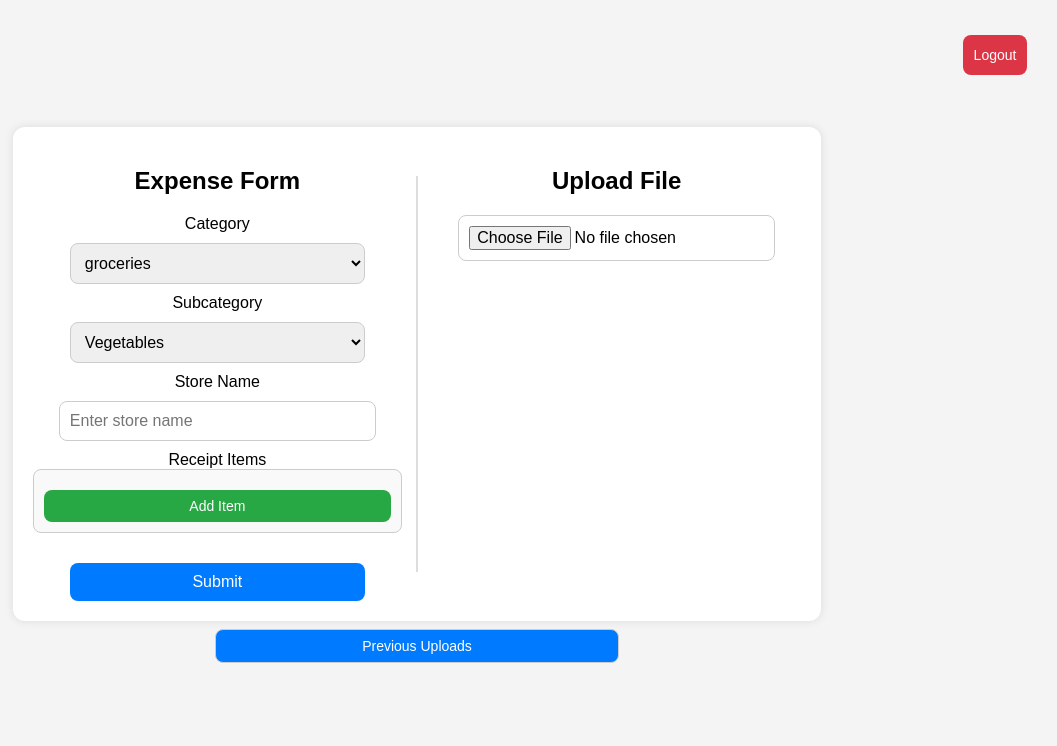
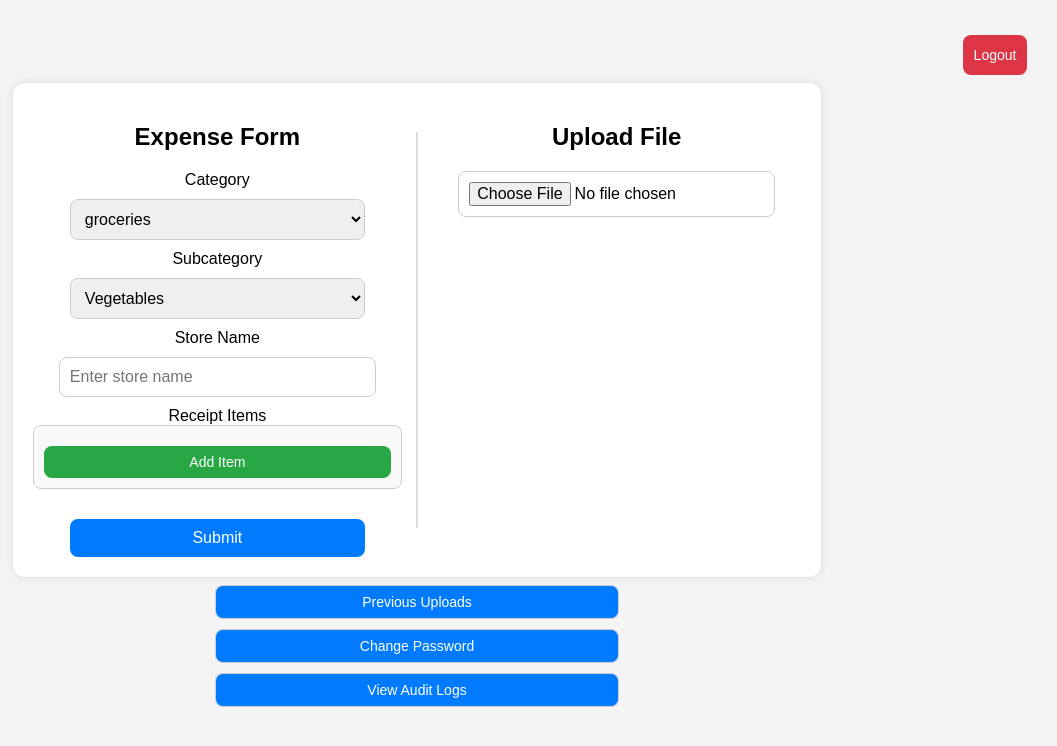
Before and after one commit to ArtKrutsko/ExpenseTracker-EERIS17, a React (Create React App) app: page /main in a window 1280 px wide. Shown: the top 746 px of the page, without its empty margins (223-1280 px from the left). Built offline with nearby package versions, Linux system fonts and the light colour scheme.

Commit message:
Update Main.js

```diff
--- a/src/components/Main.js
+++ b/src/components/Main.js
@@ -234,7 +234,29 @@ const Main = () => {
                 >
                     Admin Panel
                 </button>
+
             )}
+
+            <button
+                onClick={() => {
+                    const currentPassword = prompt("Enter your current password:");
+                    const newPassword = prompt("Enter your new password:");
+                    if (currentPassword && newPassword) {
+                        changePassword(currentPassword, newPassword);
+                    }
+                }}
+                className="input-field previous-uploads-button"
+            >
+                Change Password
+            </button>
+
+            <button
+                onClick={fetchAuditLogs}
+                className="input-field previous-uploads-button"
+            >
+                View Audit Logs
+            </button>
+
 
         </div>
     );
```
